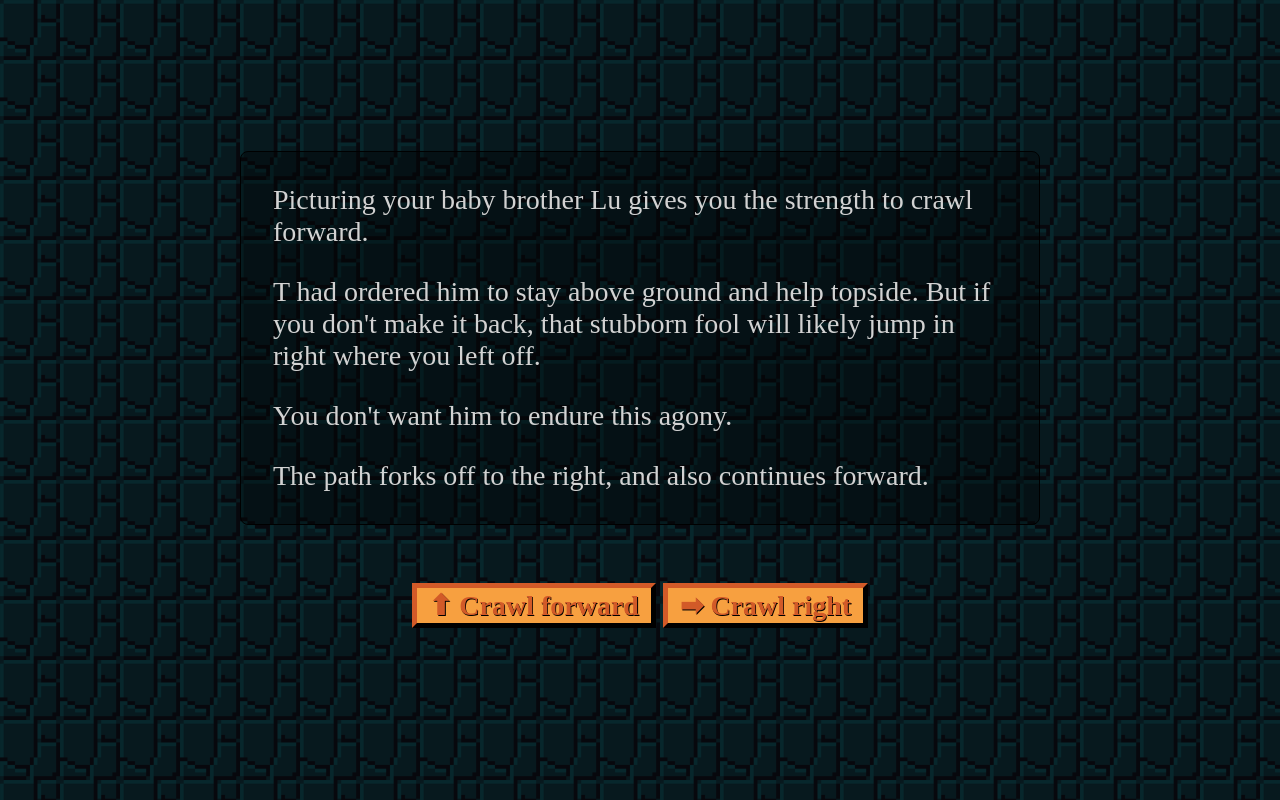
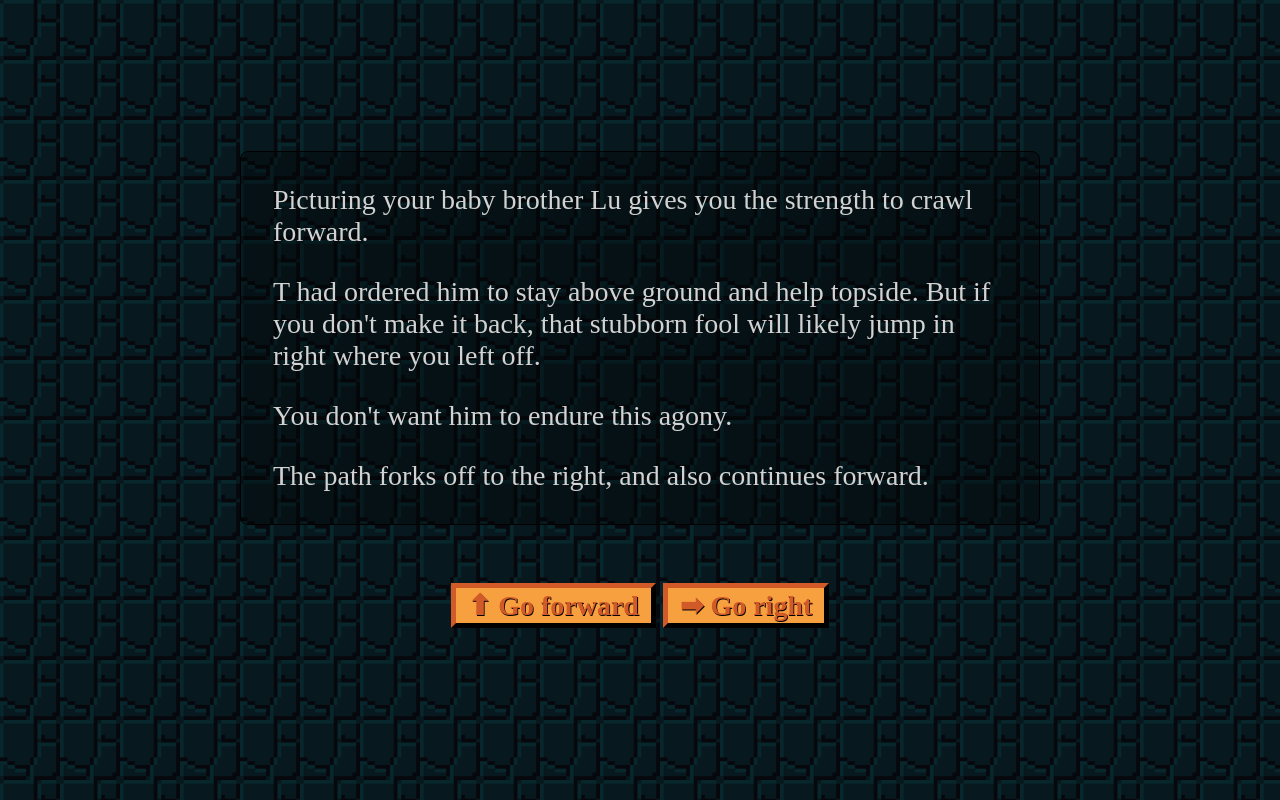
Before and after one commit to johncip/bros-in-arms, a plain HTML site: page lu.html in a window 1280 px wide. Drawn offline with Linux system fonts and the light colour scheme; a web font is replaced by a local one.

Commit message:
fix up lu.html actions

```diff
--- a/lu.html
+++ b/lu.html
@@ -15,8 +15,8 @@
 
       <section class="actions">
         <ul>
-          <li><a href="pit1.html">⬆ Crawl forward</a></li>
-          <li><a href="underworld.html">➡ Crawl right</a></li>
+          <li><a href="pit1.html">⬆ Go forward</a></li>
+          <li><a href="underworld.html">➡ Go right</a></li>
         </ul>
       </section>
     </div>
```
